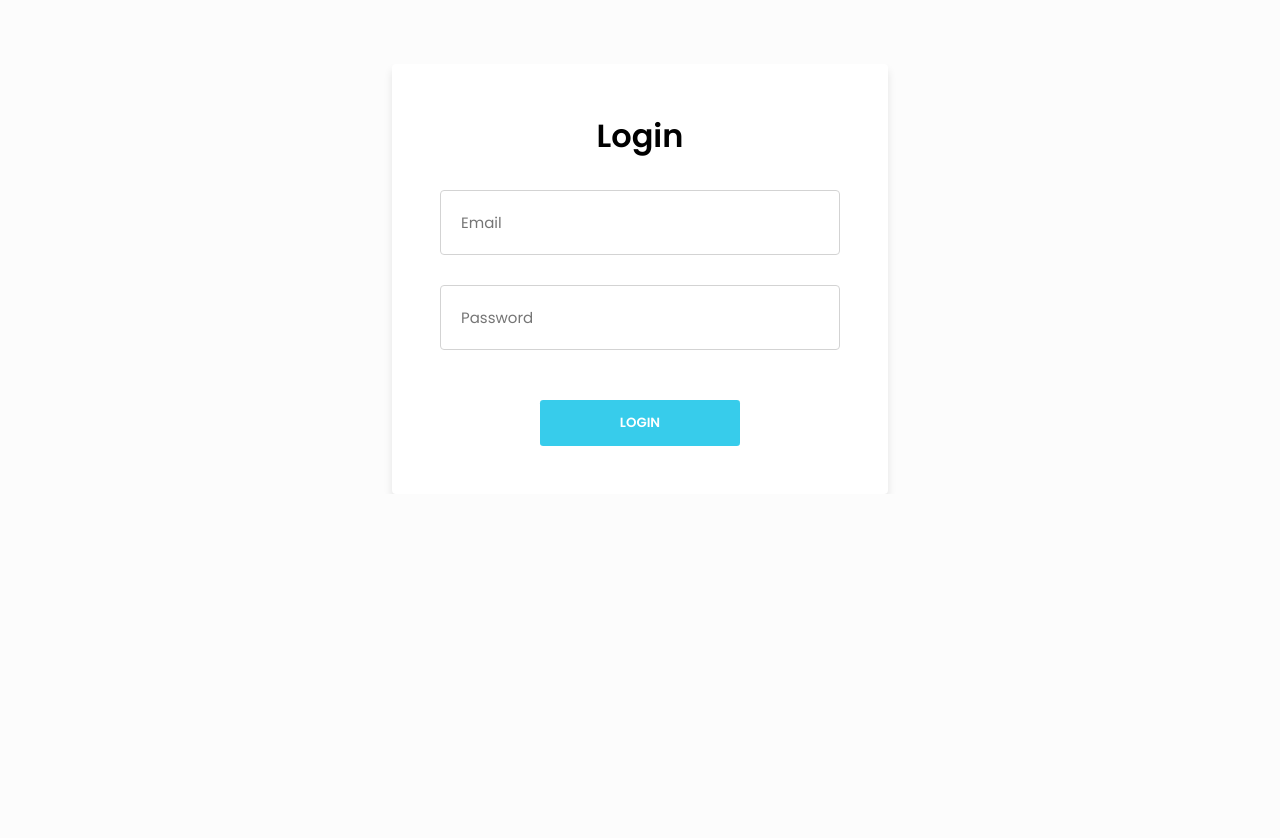
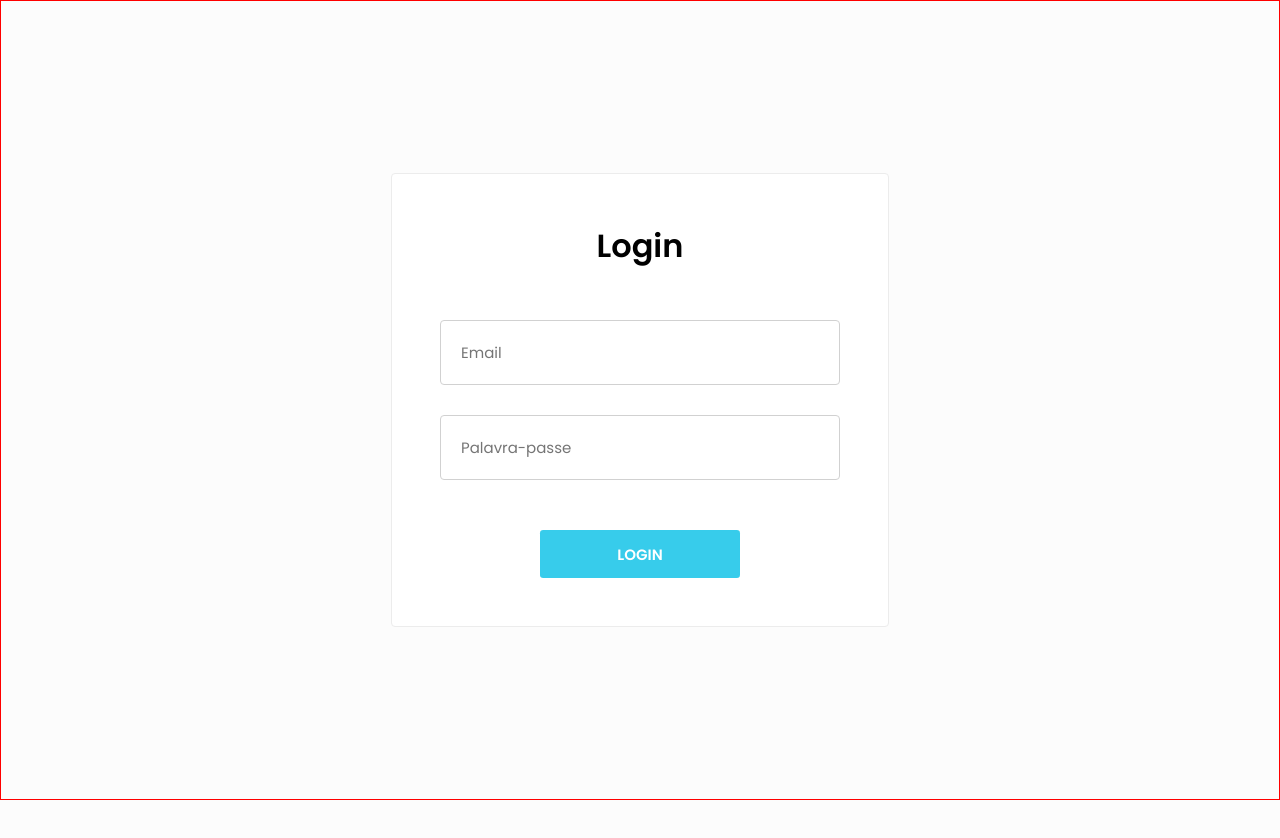
Before and after one commit to danierodrigues/gps-project-group1, a React (Create React App) app in the folder backoffice/: page /login in a window 1280 px wide. Shown: the top 838 px of the page. After the commit the page ends 800 px from the top, so only its background shows below. Built offline with nearby package versions, Linux system fonts and the light colour scheme.

Commit message:
UI improvements in candidatures page and Header section

```diff
--- a/backoffice/package.json
+++ b/backoffice/package.json
@@ -13,6 +13,7 @@
     "react-router-dom": "^5.2.0",
     "react-scripts": "4.0.3",
     "react-select": "^4.3.1",
+    "react-toastify": "^7.0.4",
     "web-vitals": "^1.0.1"
   },
   "scripts": {
--- a/backoffice/src/App.js
+++ b/backoffice/src/App.js
@@ -3,8 +3,9 @@ import { BrowserRouter as Router, Switch, Link, useHistory, Route, Redirect } fr
 import Candidatures from './components/Candidaturas/candidaturas';
 import Universidades from './components/Universidades/universidades';
 import Header from './components/Header/Header';
-import Auth from './components/Auth/auth.js';
+import Login from './components/Login/Login.js';
 import './App.css';
+import { ToastContainer } from 'react-toastify';
 import {removeUserSession,getToken,setUserSession} from '../src/Utils/Common';
 import PrivateRoute from '../src/Utils/PrivateRoute';
 import PublicRoute from '../src/Utils/PublicRoute';
@@ -12,38 +13,37 @@ import {verifyToken} from '../src/services/api';
 
 function App()  {
   const [authLoading, setAuthLoading] = useState(false);
-  const [isLogged, setisLogged] = useState(false);
+  const [isLogged, setIsLogged] = useState(false);
 
-
-  function handleChange(newValue) {
-    setisLogged(newValue);
+  const handleChange = (newValue) => {
+    setIsLogged(newValue);
   }
 
-  const HandleLogout = () => {
+  const handleLogout = () => {
     removeUserSession();
-    setisLogged(false);
+    setIsLogged(false);
   }
 
   useEffect(() => {
     const token = getToken();
     if (!token) {
-      setisLogged(false);
+      setIsLogged(false);
       return;
     }
 
     verifyToken(token).then(response => {
       if(response.ok){
         setUserSession(token);
-        setisLogged(true);
+        setIsLogged(true);
       }else{
         removeUserSession();
-        setisLogged(false);
+        setIsLogged(false);
       }
       setAuthLoading(false);
 
     }).catch(error=>{
       removeUserSession();
-      setisLogged(false);
+      setIsLogged(false);
     })
     }, []);
 
@@ -54,12 +54,21 @@ function App()  {
 
     return (
       <Router>
-          {isLogged && (<Header handleLogout = {HandleLogout}></Header>)}
+        {isLogged && (<Header handleLogout = {handleLogout}></Header>)}
 
-          <div className='margin-top-xl'>
+        <div>
+        <ToastContainer position='top-center'
+            autoClose={3000}
+            hideProgressBar={false}
+            newestOnTop={false}
+            closeOnClick
+            rtl={false}
+            pauseOnFocusLoss
+            draggable
+            pauseOnHover />
           <Switch>
-                <Route exact path="/"><Redirect to="/login"></Redirect></Route>
-                <PublicRoute exact path='/login' component={Auth} setisLogged={handleChange}/>
+              <Route exact path='/'><Redirect to='/login'></Redirect></Route>
+              <PublicRoute exact path='/login' component={Login} setisLogged={handleChange}/>
               <PrivateRoute exact path='/universidades' component={Universidades} />
               <PrivateRoute exact path='/candidaturas' component={Candidatures} />
           </Switch>
--- a/backoffice/src/components/Auth/auth.js
+++ /dev/null
@@ -1,101 +0,0 @@
-import './auth.css';
-import React, { useState } from 'react';
-import {Login} from '../../services/api';
-import {setUserSession} from '../../Utils/Common';
-import { useHistory } from 'react-router-dom';
-
-function Auth({setisLogged,...props}) {
-    const username = useFormInput('');
-    const password = useFormInput('');
-    const [error, setError] = useState(null);
-    const [loading, setLoading] = useState(false);
-    const history = useHistory();
-
-
-
-     // handle button click of login form
-    const HandleLogin = () => {
-        let button = document.getElementById('LoginButton');
-        setLoading(true);
-        button.disabled = true;
-
-        if(username.value.trim().length === 0 || password.value.trim().length === 0 ){
-            setError("Obrigatório preencher os dados.");
-            setTimeout(()=>{
-                setError("");
-            },3000)
-            setLoading(false);
-            button.disabled = false;
-            return;
-        }
-
-
-        let body = {
-            email: username.value,
-            password: password.value
-        }
-        setError(null);
-
-        Login(body).then(response =>{
-            setLoading(false);
-            button.disabled = false;
-            if(response.ok){
-                setUserSession(response.token);
-                //this.props.history.push('/Candidaturas');
-                setisLogged(true);
-            }else{
-                if(response.errorMessage){
-                    setError(response.errorMessage);
-                    setTimeout(()=>{
-                        setError("");
-                    },3000)
-
-                }
-            }
-        }).catch(error =>{
-            setLoading(false);
-            button.disabled = false;
-            setError("Erro");
-            setTimeout(()=>{
-                setError("");
-            },3000)
-        });
-
-    }
-
-
-
-  return (
-    <div className="MainContainerAuth">
-        <div className="ContainerCenter">
-            <div className='title-login'>
-                <p>Login</p>
-            </div>
-        {error && <><small style={{ color: 'red' }}>{error}</small><br /></>}
-        <div className="ContainerAuth">
-            <input className="inputAuth" type="text" {...username} autoComplete="new-password" placeholder="Email" />
-        </div>
-        <div className="ContainerAuth" style={{ marginTop: 10 }}>
-            <input className="inputAuth" type="password" {...password} autoComplete="new-password" placeholder="Password" />
-        </div>
-        <button id="LoginButton"  type="button" onClick={HandleLogin} >{loading ? 'Carregando...' : 'Login'}</button>
-        </div>
-    </div>
-  );
-}
-
-const useFormInput = initialValue => {
-    const [value, setValue] = useState(initialValue);
-
-    const handleChange = e => {
-      setValue(e.target.value);
-    }
-    return {
-      value,
-      onChange: handleChange
-    }
-  }
-
-
-
-export default Auth;
--- a/backoffice/src/components/Header/Header.css
+++ b/backoffice/src/components/Header/Header.css
@@ -5,6 +5,10 @@ nav {
      z-index: 999;
      width: 100%;
      box-shadow: 0px 1px 4px var(--grey);
+}
+
+.active-menu {
+     color: var(--primary-color);
 }
 
 nav ul li {
--- a/backoffice/src/components/Auth/auth.css
+++ b/backoffice/src/components/Login/Login.css
@@ -1,5 +1,6 @@
 .MainContainerAuth{
-    height: 100%;
+    height: 100vh;
+    border: 1px solid red;
     display: grid;
     place-items: center;
     overflow-x: hidden;
@@ -18,16 +19,23 @@
     min-width: 435px;
     border-radius: 4px ;
     padding: 48px;
-    box-shadow: 0px 6px 8px rgba(0, 0, 0, 0.1);
+    border: 1px solid var(--light-grey);
 }
 
 .inputAuth{
-    border: 1px solid lightgrey;
+    outline: none;
+    border: 1px solid var(--grey);
     margin-bottom: 20px;
     width: 400px;
+    transition: box-shadow 0s linear 0s;
 }
 
-#LoginButton{
+.inputAuth:focus {
+    border: 1px solid var(--grey);
+    box-shadow: 0px 0px 3px var(--primary-color);
+}
+
+#login-btn{
     margin-top: 30px;
     width: 50%;
 }
--- /dev/null
+++ b/backoffice/src/components/Login/Login.js
@@ -0,0 +1,96 @@
+import './Login.css';
+import React, { useState } from 'react';
+import { login } from '../../services/api';
+import {setUserSession} from '../../Utils/Common';
+import { ToastContainer, toast } from 'react-toastify';
+import 'react-toastify/dist/ReactToastify.css';
+
+function Login({ setisLogged }) {
+
+    const [email, setEmail] = useState('');
+    const [password, setPassword] = useState('');
+    const [loading, setLoading] = useState(false);
+
+    const setError = (message) => {
+        toast.error(message);
+    }
+
+    /* Handle inputs change */
+    const handleInputChange = (e, inputName) => {
+        switch(inputName) {
+            case 'email':
+                setEmail(e.target.value);
+                break;
+
+            case 'password':
+                setPassword(e.target.value);
+                break;
+
+            default:
+                break;
+        }
+    }
+
+     // handle button click of login form
+    const handleLogin = () => {
+
+        let button = document.getElementById('login-btn');
+        setLoading(true);
+        button.disabled = true;
+
+        /* Empty credentials */
+        if(email.trim().length === 0 || password.trim().length === 0 ){
+            setError('Campos não preenchidos');
+            setLoading(false);
+            button.disabled = false;
+            return;
+        }
+
+        /* Else, create a body */
+        let body = {
+            email: email,
+            password: password
+        }
+        setError(null);
+
+        login(body).then(response => {
+            setLoading(false);
+            button.disabled = false;
+
+            if(response.ok){
+                setUserSession(response.token);
+                setisLogged(true);
+            }
+
+            else{
+                if(response.errorMessage)
+                    setError(response.errorMessage);
+            }
+        }).catch(error =>{
+            setLoading(false);
+            button.disabled = false;
+            setError(error);
+        });
+
+    }
+
+  return (
+    <div className='MainContainerAuth'>
+        <div className='ContainerCenter'>
+            <div className='title-login'>
+                <p>Login</p>
+            </div>
+        {/*error && <><small style={{ color: 'red' }}>{error}</small><br /></>*/}
+        <div className='ContainerAuth'>
+            <input className='inputAuth margin-top-s' type='text' value={email} onChange={(e) => handleInputChange(e, 'email')} autoComplete='new-password' placeholder='Email' />
+        </div>
+        <div className='ContainerAuth' style={{ marginTop: 10 }}>
+            <input className='inputAuth' type='password' value={password} onChange={(e) => handleInputChange(e, 'password')} autoComplete='new-password' placeholder='Palavra-passe' />
+        </div>
+        <button id='login-btn' className='font-size-xs'  type='button' onClick={handleLogin} >{loading ? 'Carregando...' : 'Login'}</button>
+        </div>
+    </div>
+  );
+}
+
+export default Login;
--- a/backoffice/src/components/Universidades/universidades.js
+++ b/backoffice/src/components/Universidades/universidades.js
@@ -7,6 +7,9 @@ import {getAllUniversities, deleteUniversities, createInstitution, updateInstitu
 import Modal from 'react-modal';
 import Select from 'react-select';
 import {sortTextTables} from '../../Utils/Sort';
+import { TiArrowUnsorted } from 'react-icons/ti';
+import { AiOutlineEdit } from 'react-icons/ai';
+import { FiTrash } from 'react-icons/fi';
 
 
 const customStyles = {
@@ -18,6 +21,7 @@ const customStyles = {
     marginRight           : '-50%',
     transform             : 'translate(-50%, -50%)',
     textAlign            : 'center',
+    backgroundColor       : 'black',
     padding:'30px'
   }
 };
@@ -112,7 +116,6 @@ function Universidades(){
   }
 
   const showVideoHandler = (index) =>{
-    console.log(showVideo);
     let arrAux = showVideo;
     console.log(arrAux);
     arrAux[index] = !arrAux[index];
@@ -394,7 +397,6 @@ function Universidades(){
   }
 
 
-
   function openModalWarning(index){
     setIndexDelete(index);
     setIsOpenWarning(true);
@@ -411,24 +413,24 @@ function Universidades(){
 
 
 
-
     return (
         <div className = 'divUniversidades'>
 
           <div>
-            <div className='width-90 margin-auto display-flex-end margin-bottom-m'>
-              <button onClick={() => setCreatingMode() } >Nova universidade</button>
+            <div className='width-90 margin-auto display-flex-between margin-bottom-m margin-top-xl flex-wrap'>
+              <h1 className=' font-semi-bold'>Universidades</h1>
+              <button className=' font-size-xs' onClick={() => setCreatingMode() } >Nova universidade</button>
             </div>
           </div>
           <table id='tabelaUniversidades' className='tabelaUniversidades'>
                     <thead>
                         <tr className = 'rowUniversidades'>
-                            <th className='headerUniversidades' onClick={() =>sortTextTables("tbodyUniversidades",0)}><span className="headerToSort">Nome</span></th>
-                            <th className='headerUniversidades' onClick={() =>sortTextTables("tbodyUniversidades",1)}><span className="headerToSort">Localização</span></th>
+                            <th className='headerUniversidades' onClick={() =>sortTextTables("tbodyUniversidades",0)}><span className="headerToSort">Nome <TiArrowUnsorted style={{verticalAlign: '-10%'}} /></span></th>
+                            <th className='headerUniversidades' onClick={() =>sortTextTables("tbodyUniversidades",1)}><span className="headerToSort">Localização <TiArrowUnsorted style={{verticalAlign: '-10%'}}/></span></th>
                             <th className='headerUniversidades'><span>Contacto</span></th>
-                            <th className='headerUniversidades' onClick={() =>sortTextTables("tbodyUniversidades",3)}><span className="headerToSort">Email</span></th>
-                            <th className='headerUniversidades' onClick={() =>sortTextTables("tbodyUniversidades",4)}><span className="headerToSort">Candidaturas</span></th>
-                            <th className='headerUniversidades' onClick={() =>sortTextTables("tbodyUniversidades",5)}><span className="headerToSort">Estado</span></th>
+                            <th className='headerUniversidades' onClick={() =>sortTextTables("tbodyUniversidades",3)}><span className="headerToSort">Email <TiArrowUnsorted style={{verticalAlign: '-10%'}}/></span></th>
+                            <th className='headerUniversidades' onClick={() =>sortTextTables("tbodyUniversidades",4)}><span className="headerToSort">Candidaturas <TiArrowUnsorted style={{verticalAlign: '-10%'}} /></span></th>
+                            <th className='headerUniversidades' onClick={() =>sortTextTables("tbodyUniversidades",5)}><span className="headerToSort">Estado <TiArrowUnsorted style={{verticalAlign: '-10%'}}/></span></th>
                             <th className='headerUniversidades videoColumn' style={{'textAlign':'center'}}>Video</th>
                             <th className='headerUniversidades'>Ações</th>
                         </tr>
@@ -452,15 +454,15 @@ function Universidades(){
                                     <td className = 'tdUniversidades'><span>{renderCandidatureState(index)}</span></td>
                                     <td className = 'tdUniversidades'><span>{renderisActive(index)}</span></td>
                                     <td className = 'tdUniversidades videoColumn' style={{'textAlign':'center'}}>
-                                        <button onClick={() => showVideoHandler(index)}>{showVideo[index] ? "Ocultar" : "Mostrar" }</button>
+                                        <a className='video-action' onClick={() => showVideoHandler(index)}>{showVideo[index] ? "ocultar" : "visualizar" }</a>
                                         <video style={{display: showVideo[index] ? "block" : "none" }} className='vertical-align videoPromotional' src={backendURL + universidade.presentationVideoPath} type='video/mp4' controls></video>
                                     </td>
                                     <td className = 'tdUniversidades'>
-                                      <span className='icon-wrapper'>
-                                        <img className = 'trash' onClick={() => editAction(index)} src={edit} alt={"Editar"}/>
+                                      <span className='icon-wrapper cursor-pointer'>
+                                        <AiOutlineEdit size={25} />
                                       </span>
-                                      <span className='icon-wrapper'>
-                                        <img className = 'trash' onClick={() => openModalWarning(index)} src={trash} alt={"Eliminar"}/>
+                                      <span className='icon-wrapper cursor-pointer'>
+                                        <FiTrash onClick={() => openModalWarning(index)} size={23}/>
                                       </span>
                                      </td>
                                   </tr>
@@ -475,12 +477,13 @@ function Universidades(){
 
             </table>
 
+            {/* Create/Edit Modal */}
             <Modal
+
               isOpen={modalIsOpen}
               onAfterOpen={afterOpenModal}
               onRequestClose={closeModal}
-            //  style={customStyles}
-              //className="modalUniversitys"
+              style={{ overlay: { background: 'rgba(0,0,0,0.8)' } }}
               contentLabel="Universidade"
               className="ModalUniv"
             >
@@ -521,10 +524,12 @@ function Universidades(){
               </form>
             </Modal>
 
+            {/* Warning Modal */}
             <Modal
               isOpen={modalIsOpenWarning}
               onAfterOpen={afterOpenModalWarning}
               onRequestClose={closeModalWarning}
+              style={{ overlay: { background: 'rgba(0,0,0,0.8)' } }}
             //  style={customStyles}
               //className="modalUniversitys"
               contentLabel="Aviso"
@@ -540,7 +545,6 @@ function Universidades(){
               </div>
               </div>
             </Modal>
-
         </div>
     );
   }
--- a/backoffice/src/index.css
+++ b/backoffice/src/index.css
@@ -1,6 +1,6 @@
 :root {
   --primary-color: #37CCEB;
-  --light-grey: #f5f5f5;
+  --light-grey: #ececec;
   --grey: #d1d1d1;
   --dark-grey: #313131;
 
@@ -39,6 +39,10 @@ button {
   border-radius: .2rem;
   font-weight: 600;
   transition: .3s;
+}
+
+.cursor-pointer {
+  cursor: pointer;
 }
 
 /* Input */
@@ -121,6 +125,10 @@ button:disabled{
   margin: var(--size-xs) var(--size-xxl);
 }
 
+.margin-top-xs {
+  margin-top: var(--size-xs);
+}
+
 .margin-top-s {
   margin-top: var(--size-s);
 }
@@ -151,6 +159,15 @@ button:disabled{
 .display-flex-end {
   display: flex;
   justify-content: flex-end;
+}
+
+.display-flex-between {
+  display: flex;
+  justify-content: space-between;
+}
+
+.flex-wrap {
+  flex-wrap: wrap;
 }
 
 /* Display */
--- a/backoffice/src/index.js
+++ b/backoffice/src/index.js
@@ -2,16 +2,10 @@ import React from 'react';
 import ReactDOM from 'react-dom';
 import './index.css';
 import App from './App';
-import reportWebVitals from './reportWebVitals';
 
 ReactDOM.render(
   <React.StrictMode>
-    <App className="App"/>
+    <App />
   </React.StrictMode>,
   document.getElementById('root')
 );
-
-// If you want to start measuring performance in your app, pass a function
-// to log results (for example: reportWebVitals(console.log))
-// or send to an analytics endpoint. Learn more: https://bit.ly/CRA-vitals
-reportWebVitals();
--- a/backoffice/src/services/api.js
+++ b/backoffice/src/services/api.js
@@ -10,7 +10,7 @@ else if(REACT_APP_ENV === 'prod')
 
 
 
-export function Login(body){
+export function login(body){
 
     return fetch(BASE_URL + "/auth", {
 
```
Also changed, not shown: backoffice/src/components/Header/Header.js (+5 -4 lines), backoffice/src/components/Universidades/universidades.css (+34 -17 lines), 1 other file (tests, documents, lock files or other folders). Lines whose indentation alone changed are shown as unchanged.
